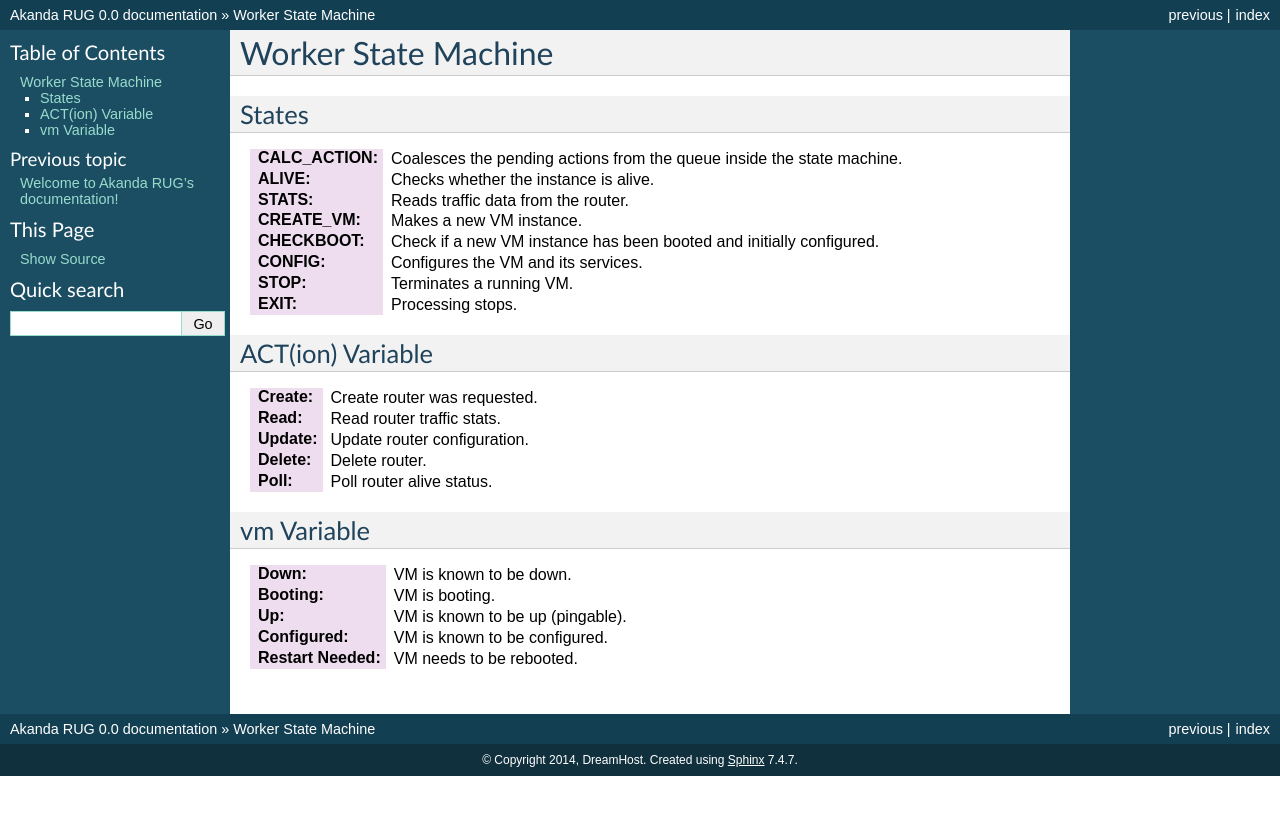
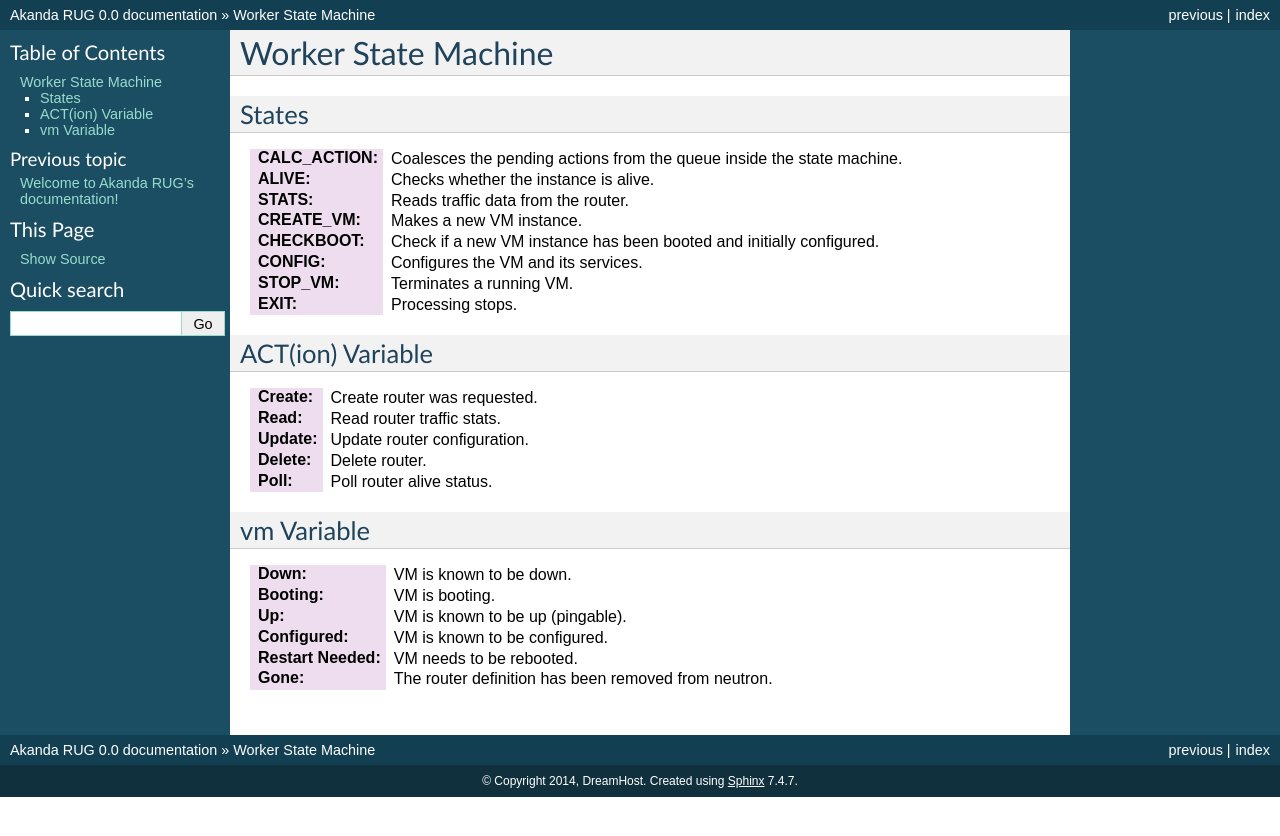
Before and after one commit to openstack-archive/astara, a Sphinx documentation site: the page built from doc/source/state_machine.rst, in a window 1280 px wide. Shown: the top 836 px of the page. Built offline with Sphinx 7.4.7, drawn with Linux system fonts in a browser that asks for light colours; some of the changed lines change nothing that is shown.

Commit message:
Update state diagram
Change-Id: I5209d55568d10c9c2237e488412a2cb13a4406a6

```diff
--- a/doc/source/state_machine.rst
+++ b/doc/source/state_machine.rst
@@ -13,7 +13,7 @@ States
 :CREATE_VM: Makes a new VM instance.
 :CHECKBOOT: Check if a new VM instance has been booted and initially configured.
 :CONFIG: Configures the VM and its services.
-:STOP: Terminates a running VM.
+:STOP_VM: Terminates a running VM.
 :EXIT: Processing stops.
 
 ACT(ion) Variable
@@ -33,3 +33,4 @@ vm Variable
 :Up: VM is known to be up (pingable).
 :Configured: VM is known to be configured.
 :Restart Needed: VM needs to be rebooted.
+:Gone: The router definition has been removed from neutron.
```
Also changed, not shown: 1 other file.
